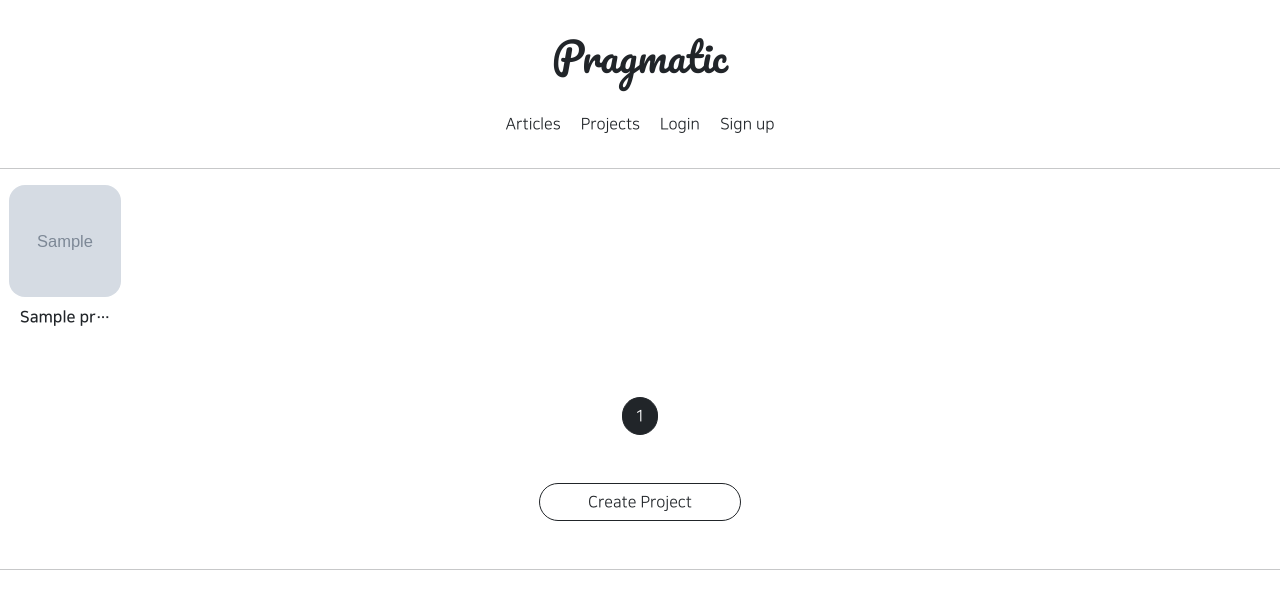
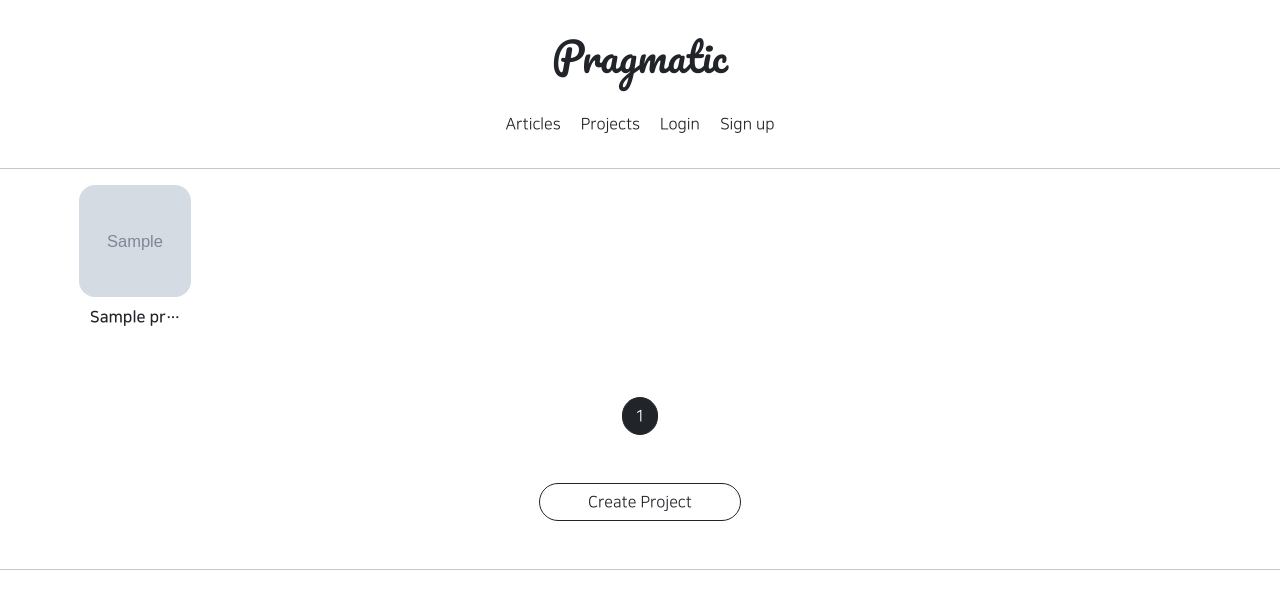
Before and after one commit to codeblue25/gwangjuAI_django, a Django app: template projectapp/templates/projectapp/list.html in a window 1280 px wide. Shown: the top 589 px of the page. Run offline with Django 3.2, Linux system fonts and the light colour scheme; the template is opened without the code that fills it: most values are stand-ins (such as "Sample title", 1, 10 or a date in 2020); grey boxes marked "Sample" are stand-in pictures.

Commit message:
210830
레이아웃 수정

```diff
--- a/projectapp/templates/projectapp/list.html
+++ b/projectapp/templates/projectapp/list.html
@@ -6,7 +6,7 @@
 
         .container{
             padding: 0;
-            margin: 0 0;
+            margin: 0 auto;
         }
 
         .container div {
--- a/templates/snippets/list_fragment.html
+++ b/templates/snippets/list_fragment.html
@@ -2,7 +2,7 @@
 <style>
     .container{
         padding: 0;
-        margin: 0 0;
+        margin: 0 auto;
     }
 
     .container div {
```
